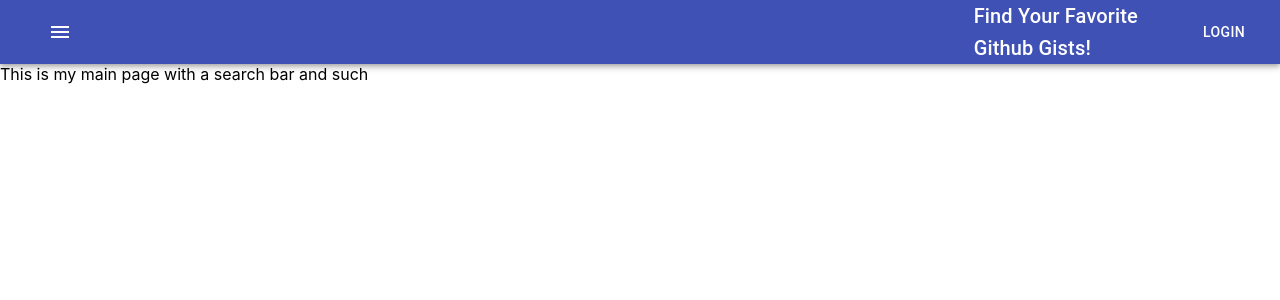
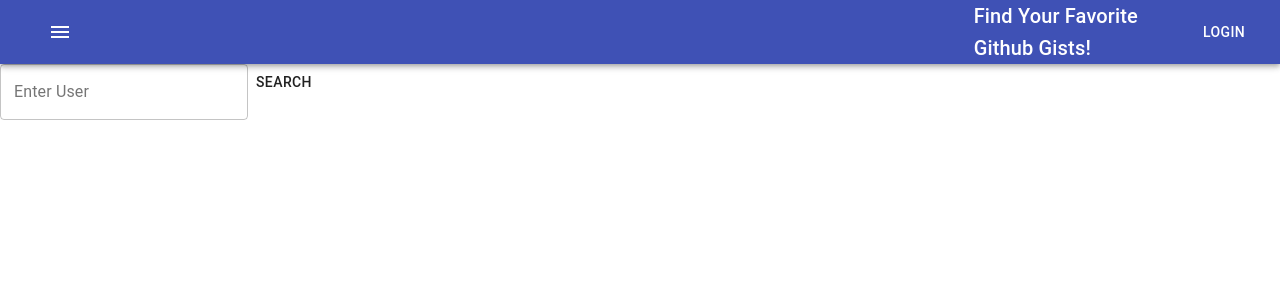
Before and after one commit to epeatfield/EmmaGithubGists, a React (Create React App) app: page / in a window 1280 px wide. Shown: the top 300 px of the page. Built offline with nearby package versions, Linux system fonts and the light colour scheme.

Commit message:
Adding search bar & submit button, removing unused imports

```diff
--- a/src/App.tsx
+++ b/src/App.tsx
@@ -1,5 +1,5 @@
 import React from 'react';
-import { SearchPage } from './components/SearchPage';
+import SearchPage from './components/SearchPage';
 import { Switch, Route, BrowserRouter as Router } from 'react-router-dom';
 import { FavoritesList } from './components/FavoritesList';
 import Header from './components/Header';
--- a/src/components/Header.tsx
+++ b/src/components/Header.tsx
@@ -1,5 +1,4 @@
 import React from 'react';
-import { createStyles, makeStyles, Theme } from '@material-ui/core/styles';
 import { Container } from '@material-ui/core';
 import links from './../constants/links.json';
 import AppBar from '@material-ui/core/AppBar';
--- a/src/components/SearchPage.tsx
+++ b/src/components/SearchPage.tsx
@@ -1,9 +1,34 @@
-import React, { PureComponent } from 'react';
+import { TextField, Button } from '@material-ui/core';
+import React, { Component } from 'react';
 
-export class SearchPage extends PureComponent{
+export default class SearchPage extends Component<any, any>{
+    constructor(props) {
+        super(props)
+        this.state={
+            username: '',
+            favorites: [],
+            fetchedList: [],
+        }
+    }
+    handleChange(e) {
+        this.setState({username: e.target.value})
+    }
+    handleClick(e) {
+        //Get Users
+    }
     render() {
         return (
-            <div>This is my main page with a search bar and such</div>
+            <div>
+                <form>
+                    <TextField
+                        id="outlined-basic"
+                        label="Enter User"
+                        variant="outlined"
+                        value={this.state.username}
+                        onChange={(e) => this.handleChange(e)} />
+                    <Button onClick={(e) => this.handleClick(e)}>Search</Button>
+                </form>
+            </div>
         )
     }
 }
--- a/tsconfig.json
+++ b/tsconfig.json
@@ -18,7 +18,8 @@
     "resolveJsonModule": true,
     "isolatedModules": true,
     "noEmit": true,
-    "jsx": "react-jsx"
+    "jsx": "react-jsx",
+    "noImplicitAny": false
   },
   "include": [
     "src"
```
